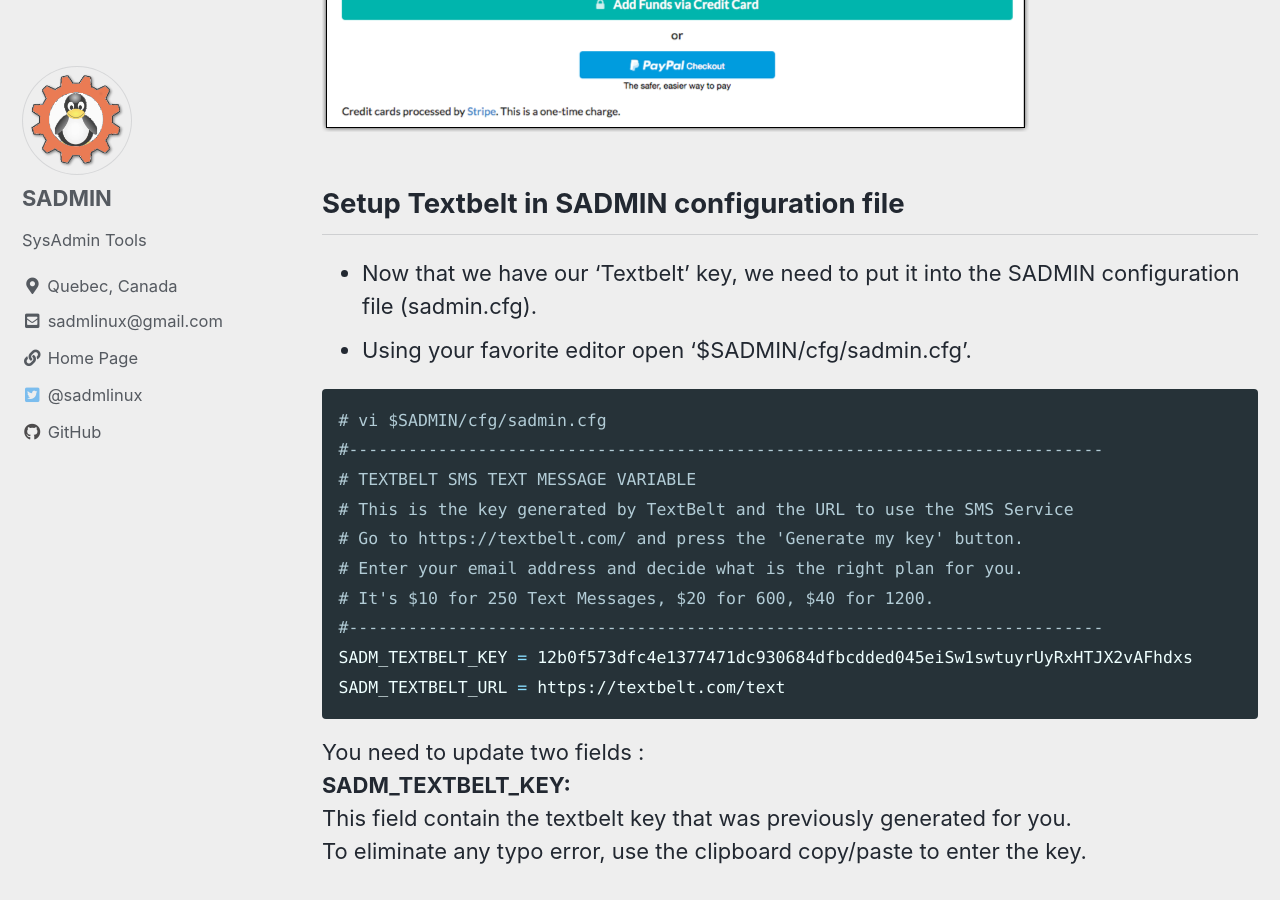
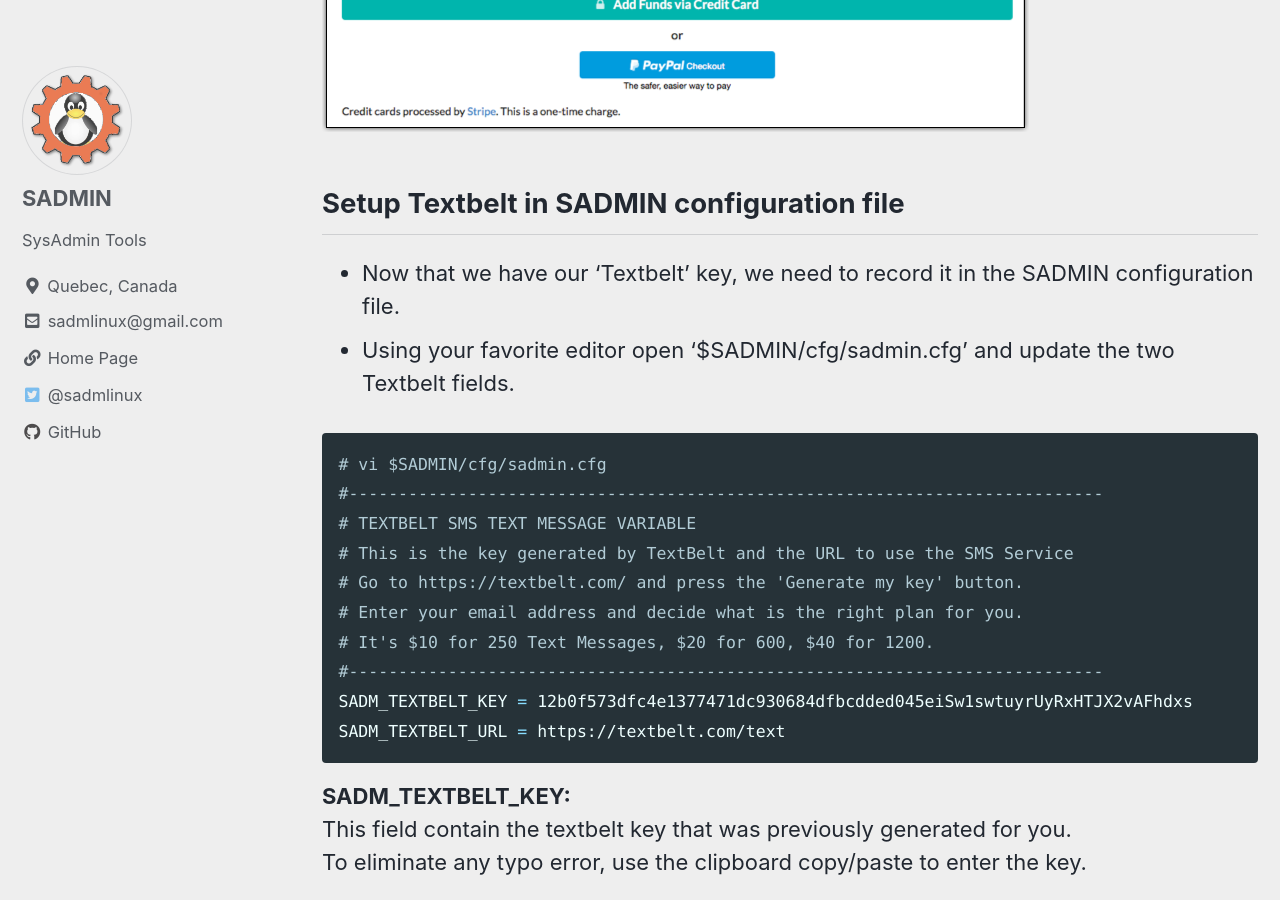
Before and after one commit to jadupl2/jadupl2.github.io, a Jekyll site: the page built from _pages/slack/howto_slack.md, in a window 1280 px wide and 900 px high, scrolled down 2258 px. Built offline with Jekyll 4.4.1, drawn with Linux system fonts in a browser that asks for light colours; cached includes are drawn as plain includes.

Commit message:
slack install page

````diff
--- a/_pages/slack/howto_slack.md
+++ b/_pages/slack/howto_slack.md
@@ -46,10 +46,10 @@ You can using your credit card or use Paypal to checkout.
 
 ## Setup Textbelt in SADMIN configuration file
 
-* Now that we have our 'Textbelt' key, we need to put it into the SADMIN configuration file (sadmin.cfg).
-* Using your favorite editor open ‘$SADMIN/cfg/sadmin.cfg’.
+* Now that we have our 'Textbelt' key, we need to record it in the SADMIN configuration file.
+* Using your favorite editor open ‘$SADMIN/cfg/sadmin.cfg’ and update the two Textbelt fields.
 
-```bash
+{% highlight bash %}
 # vi $SADMIN/cfg/sadmin.cfg
 #----------------------------------------------------------------------------
 # TEXTBELT SMS TEXT MESSAGE VARIABLE
@@ -60,9 +60,9 @@ You can using your credit card or use Paypal to checkout.
 #----------------------------------------------------------------------------
 SADM_TEXTBELT_KEY = 12b0f573dfc4e1377471dc930684dfbcdded045eiSw1swtuyrUyRxHTJX2vAFhdxs
 SADM_TEXTBELT_URL = https://textbelt.com/text
-```
+{% endhighlight %}
 
-You need to update two fields :
+
 **SADM_TEXTBELT_KEY:**
 This field contain the textbelt key that was previously generated for you.
 To eliminate any typo error, use the clipboard copy/paste to enter the key.
@@ -90,8 +90,7 @@ With your favorite editor open ‘alert-group’ file and define your own cellul
 
 `# vi $SADMIN/cfg/alert_group.cfg   `
 
-![BrokenImage](/assets/img/slack/textbelt_web_part4.png)
-
+![image-center](/assets/img/slack/textbelt_web_part4.png){: .align-center}
 
 ## Setting the default alerting group
 
````
